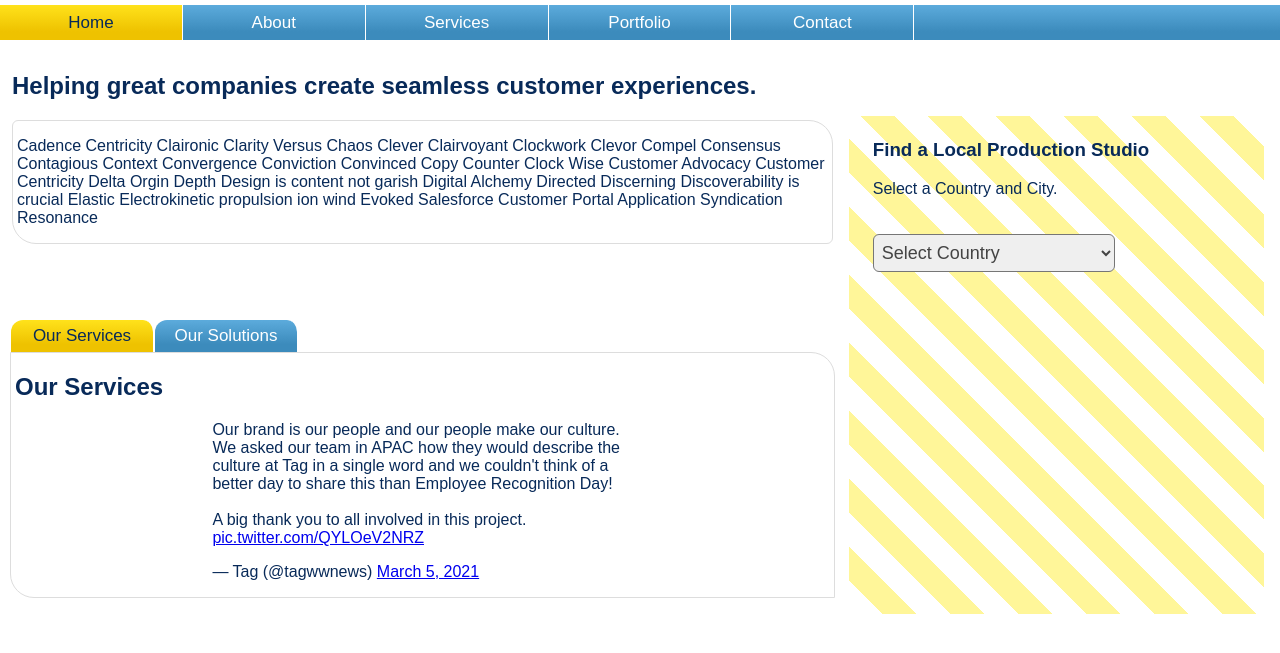
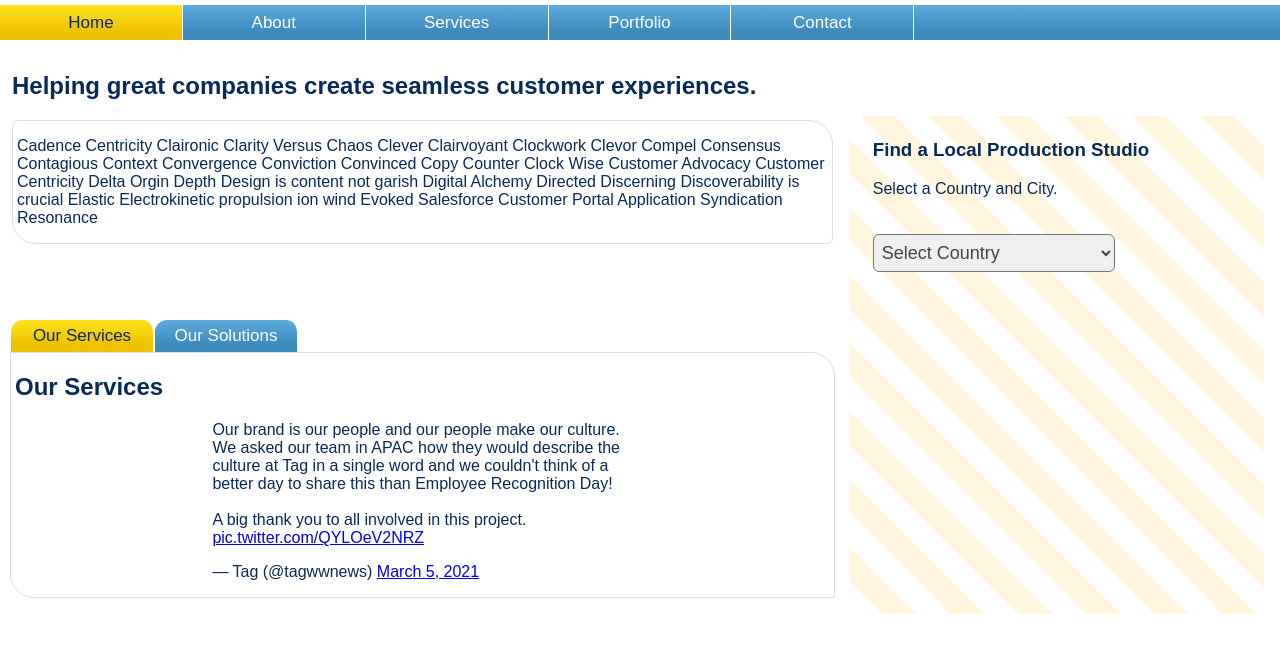
Before and after one commit to neodigm/wlt_global_production_studio, a website: page index.html in a window 1280 px wide. Shown: the part 69-722 px from the top of the page. Drawn offline with Linux system fonts and the light colour scheme.

Commit message:
🦄 Creative, Business, and Tech ⚡

```diff
--- a/index.html
+++ b/index.html
@@ -250,7 +250,7 @@ html
 
     min-height: 256px;
 
-        background: repeating-linear-gradient( 45deg, #fff, #fff 24px, #fff699 24px,#fff699 48px);
+        background: repeating-linear-gradient( 45deg, #fff, #fff 24px, #fff6dd 24px,#fff6dd 48px);
 }
 .sel-drop
 {
```
